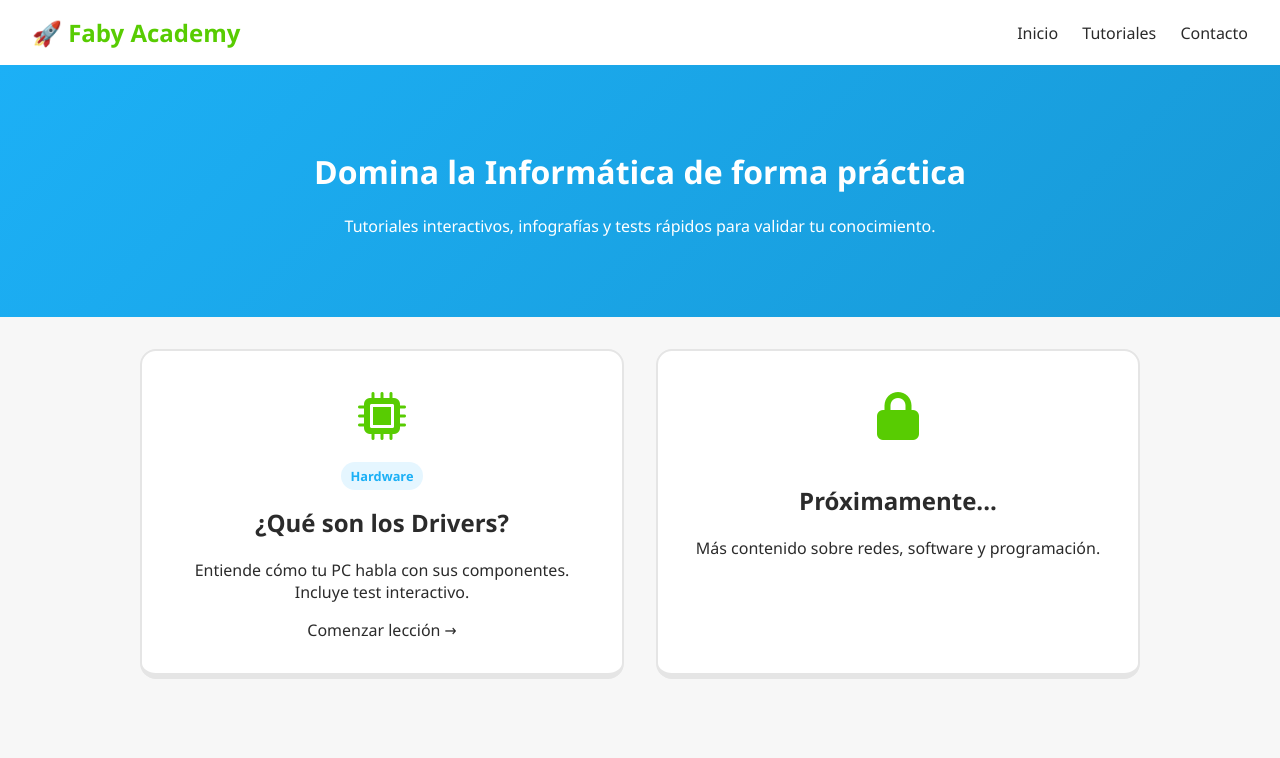
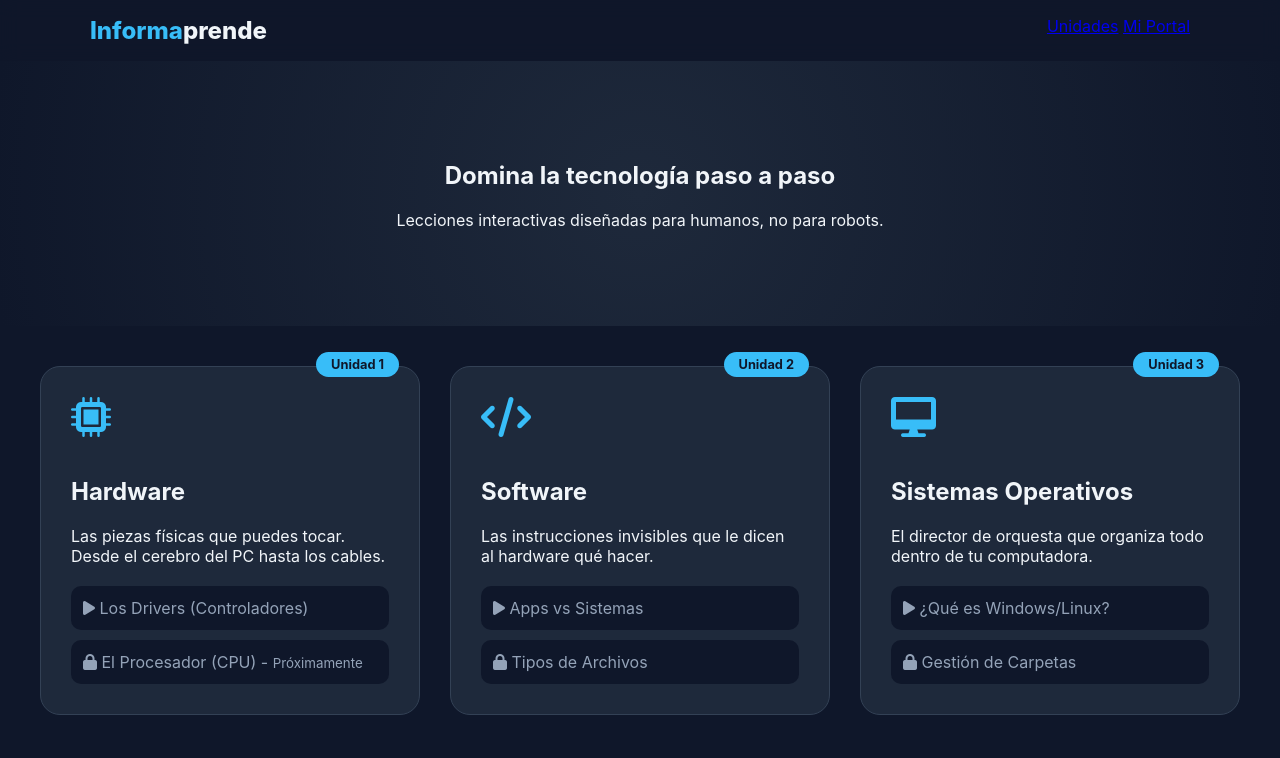
Before and after one commit to fabybusinessman/Informaprende, a plain HTML site: page index.html in a window 1280 px wide. Drawn offline with Linux system fonts and the light colour scheme.

Commit message:
Renovación total del portal Informaprende con Unidades

```diff
--- a/index.html
+++ b/index.html
@@ -3,47 +3,63 @@
 <head>
     <meta charset="UTF-8">
     <meta name="viewport" content="width=device-width, initial-scale=1.0">
-    <title>Faby Academy - Aprende Informática</title>
+    <title>Informaprende | Academia Digital</title>
     <link rel="stylesheet" href="style.css">
     <link rel="stylesheet" href="https://cdnjs.cloudflare.com/ajax/libs/font-awesome/6.0.0/css/all.min.css">
 </head>
-<body>
-
+<body class="dark-theme">
     <header>
-        <div class="logo">🚀 Faby Academy</div>
-        <nav>
-            <a href="index.html">Inicio</a>
-            <a href="#">Tutoriales</a>
-            <a href="#">Contacto</a>
-        </nav>
+        <div class="nav-container">
+            <div class="logo"><span>Informa</span>prende</div>
+            <nav>
+                <a href="#unidades">Unidades</a>
+                <a href="https://fabybusinessman.github.io/Mi-Portal/" class="btn-portal">Mi Portal</a>
+            </nav>
+        </div>
     </header>
 
-    <main class="hero">
-        <h1>Domina la Informática de forma práctica</h1>
-        <p>Tutoriales interactivos, infografías y tests rápidos para validar tu conocimiento.</p>
-    </main>
-
-    <section class="courses-grid">
-        <a href="drivers.html" class="card">
-            <div class="card-icon"><i class="fa-solid fa-microchip"></i></div>
-            <div class="card-content">
-                <span class="tag">Hardware</span>
-                <h2>¿Qué son los Drivers?</h2>
-                <p>Entiende cómo tu PC habla con sus componentes. Incluye test interactivo.</p>
-            </div>
-            <div class="card-footer">
-                <span>Comenzar lección &rarr;</span>
-            </div>
-        </a>
-
-        <div class="card coming-soon">
-            <div class="card-icon"><i class="fa-solid fa-lock"></i></div>
-            <div class="card-content">
-                <h2>Próximamente...</h2>
-                <p>Más contenido sobre redes, software y programación.</p>
-            </div>
+    <section class="hero-tech">
+        <div class="hero-content">
+            <h1>Domina la tecnología paso a paso</h1>
+            <p>Lecciones interactivas diseñadas para humanos, no para robots.</p>
         </div>
     </section>
 
+    <main id="unidades" class="container">
+        <div class="grid-unidades">
+            <div class="unit-card">
+                <div class="unit-badge">Unidad 1</div>
+                <i class="fa-solid fa-microchip icon-main"></i>
+                <h2>Hardware</h2>
+                <p>Las piezas físicas que puedes tocar. Desde el cerebro del PC hasta los cables.</p>
+                <div class="lesson-list">
+                    <a href="drivers.html"><i class="fa-solid fa-play"></i> Los Drivers (Controladores)</a>
+                    <a href="procesador.html"><i class="fa-solid fa-lock"></i> El Procesador (CPU) - <small>Próximamente</small></a>
+                </div>
+            </div>
+
+            <div class="unit-card">
+                <div class="unit-badge">Unidad 2</div>
+                <i class="fa-solid fa-code icon-main"></i>
+                <h2>Software</h2>
+                <p>Las instrucciones invisibles que le dicen al hardware qué hacer.</p>
+                <div class="lesson-list">
+                    <a href="apps-vs-so.html"><i class="fa-solid fa-play"></i> Apps vs Sistemas</a>
+                    <a href="#"><i class="fa-solid fa-lock"></i> Tipos de Archivos</a>
+                </div>
+            </div>
+
+            <div class="unit-card">
+                <div class="unit-badge">Unidad 3</div>
+                <i class="fa-solid fa-desktop icon-main"></i>
+                <h2>Sistemas Operativos</h2>
+                <p>El director de orquesta que organiza todo dentro de tu computadora.</p>
+                <div class="lesson-list">
+                    <a href="que-es-so.html"><i class="fa-solid fa-play"></i> ¿Qué es Windows/Linux?</a>
+                    <a href="#"><i class="fa-solid fa-lock"></i> Gestión de Carpetas</a>
+                </div>
+            </div>
+        </div>
+    </main>
 </body>
 </html>
--- a/style.css
+++ b/style.css
@@ -1,148 +1,98 @@
-/* Configuración General */
 :root {
-    --primary: #58cc02; /* Verde Duolingo */
-    --primary-dark: #46a302;
-    --dark: #2b2b2b;
-    --light: #f7f7f7;
-    --white: #ffffff;
-    --gray: #e5e5e5;
+    --bg-dark: #0f172a;
+    --card-bg: #1e293b;
+    --accent: #38bdf8;
+    --text-main: #f1f5f9;
+    --success: #22c55e;
 }
 
-body {
-    font-family: 'Segoe UI', Tahoma, Geneva, Verdana, sans-serif;
+body.dark-theme {
+    background-color: var(--bg-dark);
+    color: var(--text-main);
     margin: 0;
-    background-color: var(--light);
-    color: var(--dark);
+    font-family: 'Inter', sans-serif;
 }
 
-/* Header */
 header {
-    background: var(--white);
-    padding: 1rem 2rem;
+    background: rgba(15, 23, 42, 0.8);
+    backdrop-filter: blur(10px);
+    padding: 1rem 0;
+    position: sticky;
+    top: 0;
+    z-index: 100;
+}
+
+.nav-container {
+    max-width: 1100px;
+    margin: 0 auto;
     display: flex;
     justify-content: space-between;
-    align-items: center;
-    box-shadow: 0 2px 10px rgba(0,0,0,0.05);
+    padding: 0 20px;
 }
 
-.logo { font-weight: bold; font-size: 1.5rem; color: var(--primary); }
-nav a { text-decoration: none; color: var(--dark); margin-left: 20px; font-weight: 500; }
+.logo { font-size: 1.5rem; font-weight: 800; }
+.logo span { color: var(--accent); }
 
-/* Hero Section */
-.hero {
+.hero-tech {
+    padding: 80px 20px;
     text-align: center;
-    padding: 4rem 1rem;
-    background: linear-gradient(135deg, #1cb0f6 0%, #1899d6 100%); /* Azul estilo Duolingo */
-    color: white;
+    background: radial-gradient(circle at center, #1e293b 0%, #0f172a 100%);
 }
 
-/* Grid de Cursos */
-.courses-grid {
+.grid-unidades {
     display: grid;
-    grid-template-columns: repeat(auto-fit, minmax(300px, 1fr));
-    gap: 2rem;
-    padding: 2rem;
-    max-width: 1000px;
+    grid-template-columns: repeat(auto-fit, minmax(320px, 1fr));
+    gap: 30px;
+    padding: 40px 20px;
+    max-width: 1200px;
     margin: 0 auto;
 }
 
-.card {
-    background: var(--white);
-    border-radius: 16px;
-    padding: 2rem;
-    text-decoration: none;
-    color: inherit;
-    border: 2px solid var(--gray);
-    border-bottom: 6px solid var(--gray); /* Efecto 3D botón */
-    transition: transform 0.1s, border-color 0.1s;
+.unit-card {
+    background: var(--card-bg);
+    border-radius: 20px;
+    padding: 30px;
+    border: 1px solid #334155;
+    position: relative;
+    transition: 0.3s;
+}
+
+.unit-card:hover {
+    border-color: var(--accent);
+    box-shadow: 0 0 20px rgba(56, 189, 248, 0.2);
+}
+
+.unit-badge {
+    position: absolute;
+    top: -15px;
+    right: 20px;
+    background: var(--accent);
+    color: var(--bg-dark);
+    padding: 5px 15px;
+    border-radius: 20px;
+    font-weight: bold;
+    font-size: 0.8rem;
+}
+
+.icon-main { font-size: 2.5rem; color: var(--accent); margin-bottom: 20px; }
+
+.lesson-list {
+    margin-top: 20px;
     display: flex;
     flex-direction: column;
-    align-items: center;
-    text-align: center;
+    gap: 10px;
 }
 
-.card:hover {
-    transform: translateY(-2px);
-    border-color: var(--primary);
-    border-bottom-color: var(--primary-dark);
+.lesson-list a {
+    text-decoration: none;
+    color: #94a3b8;
+    background: #0f172a;
+    padding: 12px;
+    border-radius: 10px;
+    transition: 0.2s;
 }
 
-.card-icon { font-size: 3rem; color: var(--primary); margin-bottom: 1rem; }
-.tag { background: #e5f6ff; color: #1cb0f6; padding: 5px 10px; border-radius: 20px; font-size: 0.8rem; font-weight: bold; }
-
-/* Estilos para el Artículo (Lección) */
-.lesson-container {
-    max-width: 800px;
-    margin: 2rem auto;
-    background: white;
-    padding: 3rem;
-    border-radius: 16px;
-    box-shadow: 0 4px 20px rgba(0,0,0,0.05);
+.lesson-list a:hover {
+    background: var(--accent);
+    color: var(--bg-dark);
 }
-
-.infographic {
-    display: flex;
-    justify-content: space-around;
-    align-items: center;
-    background: #f0f4f8;
-    padding: 20px;
-    border-radius: 12px;
-    margin: 20px 0;
-    flex-wrap: wrap;
-}
-.info-box {
-    background: white; padding: 15px; border-radius: 8px; border: 2px solid #ddd; text-align: center; width: 120px;
-}
-.arrow { font-size: 2rem; color: #888; }
-
-/* ESTILOS DEL QUIZ (Duolingo Style) */
-.quiz-section {
-    margin-top: 3rem;
-    border-top: 2px dashed #eee;
-    padding-top: 2rem;
-}
-
-.options-grid {
-    display: grid;
-    grid-template-columns: 1fr 1fr;
-    gap: 15px;
-    margin-top: 20px;
-}
-
-.option-btn {
-    background: white;
-    border: 2px solid var(--gray);
-    border-bottom: 5px solid var(--gray);
-    padding: 15px;
-    border-radius: 12px;
-    font-size: 1rem;
-    cursor: pointer;
-    transition: all 0.1s;
-    text-align: left;
-}
-
-.option-btn:active {
-    transform: translateY(2px);
-    border-bottom-width: 2px;
-}
-
-/* Estados de respuesta */
-.correct {
-    background-color: #d7ffb8 !important;
-    border-color: #58cc02 !important;
-    color: #46a302;
-}
-
-.incorrect {
-    background-color: #ffdfe0 !important;
-    border-color: #ff4b4b !important;
-    color: #ea2b2b;
-}
-
-#feedback {
-    margin-top: 20px;
-    padding: 15px;
-    border-radius: 10px;
-    font-weight: bold;
-    display: none; /* Oculto por defecto */
-}
```
Also changed, not shown: que-es-so.html (added, +30 -0 lines).
